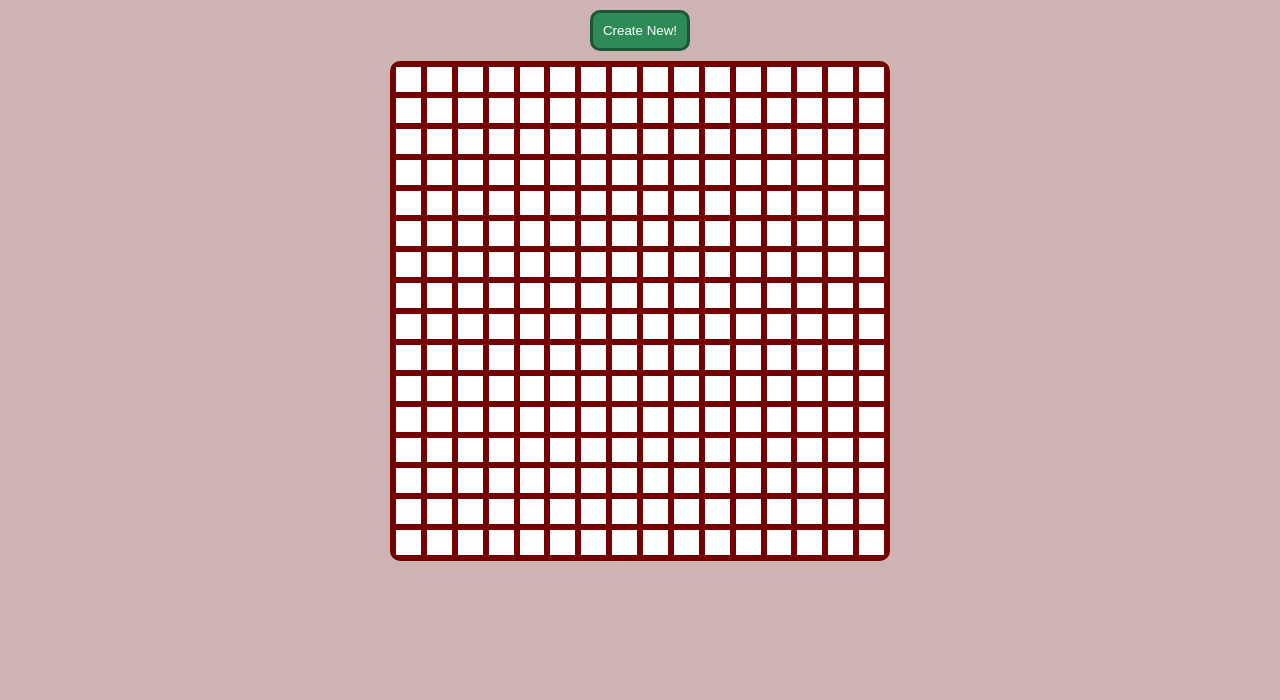
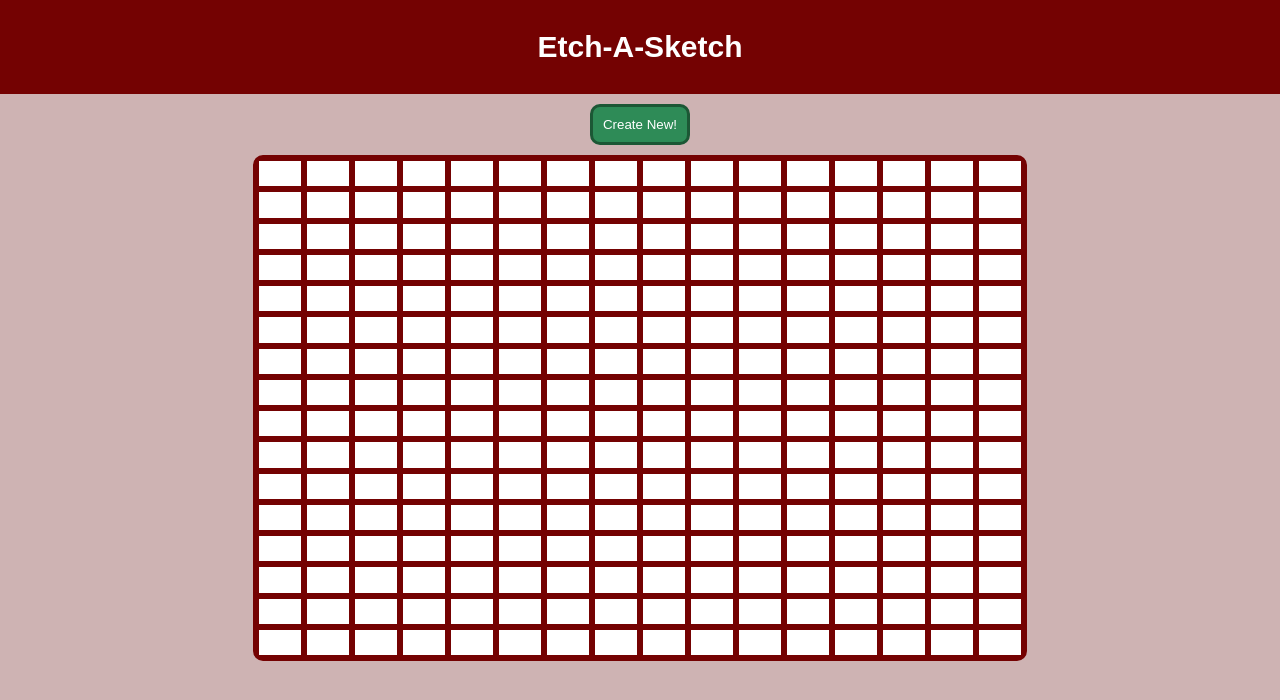
Before and after one commit to achau11/etch-a-sketch, a plain HTML site: page index.html in a window 1280 px wide. Drawn offline with Linux system fonts and the light colour scheme.

Commit message:
Completed

```diff
--- a/index.html
+++ b/index.html
@@ -8,6 +8,7 @@
     <title>Etch-A-Sketch</title>
 </head>
 <body>
+    <h1>Etch-A-Sketch</h1>
     <button>Create New!</button>
     <div class='container'></div>
 </body>
--- a/scripts.js
+++ b/scripts.js
@@ -23,13 +23,18 @@ function clearGrid(){
         e.parentNode.removeChild(e);
         });
 }
-// start
+// start program
 createGrid(16);
 
 // prompt user for squares on button click, and make grid of size
 const button = document.querySelector('button');
-button.addEventListener('click', function(e){
-    const numOfSquares = prompt("How many squares per side for new grid?");
+button.addEventListener('click', function(){
+    let numOfSquares = prompt("How many squares per side for new grid?");
+
+    // make sure prompt doesn't break it.
+    while (numOfSquares > 50 || numOfSquares < 1){
+        numOfSquares = prompt("Don't mess with my sketch pad. 1 - 50 is all you get.");
+    }
     clearGrid();
     // Create new grid
     createGrid(numOfSquares);
--- a/styles.css
+++ b/styles.css
@@ -1,10 +1,16 @@
-* {
-    box-sizing: border-box;
-  }
-
 body{
     font: bold 15px Arial, Helvetica, sans-serif;
     background-color: rgb(206, 179, 179);
+    margin: 0;
+    margin-bottom: 50px;
+}
+h1{
+    margin: 0;
+    background-color: rgb(116, 2, 2);
+    color: white;
+    text-decoration: none;
+    padding: 1em;
+    text-align: center;
 }
 div{
     border: 3px solid rgb(116, 2, 2);
@@ -12,19 +18,19 @@ div{
 }
 .container{
     display: grid;
-    width: 500px;
+    width: 60%;
     height: 500px;
     margin: 0 auto;
-    border-radius: 10px;
     grid-template-columns: repeat(16, 1fr);
     grid-template-rows: repeat(16, 1fr);
-
+    border-radius: 10px;
 }
 .hover{
     background-color: black;
 }
 .container div{
-    padding: 10px;
+    width: auto;
+    height: auto;
 }
 button{
     display: block;
@@ -34,4 +40,5 @@ button{
     color: white;
     border: 3px solid rgb(28, 87, 53);
     border-radius: 10px;
+    cursor: pointer;
 }
```
